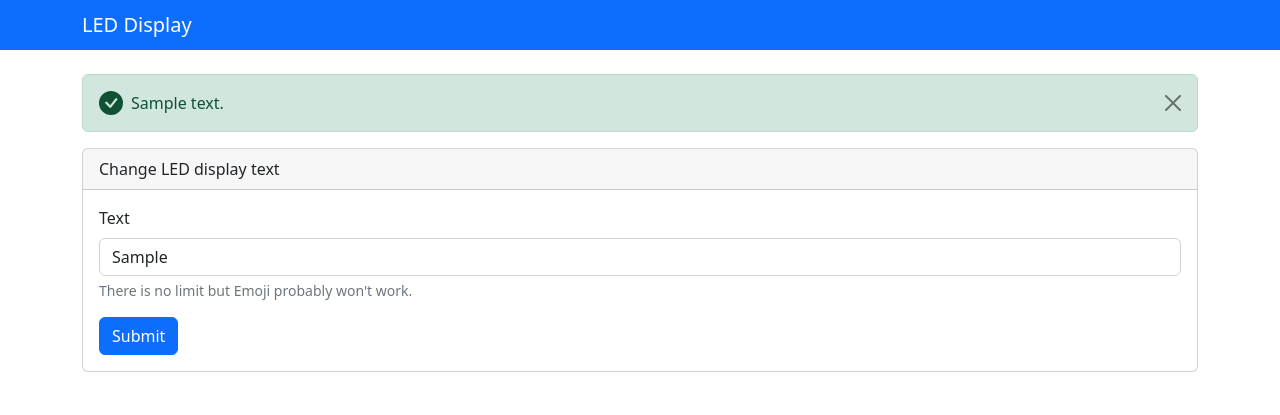
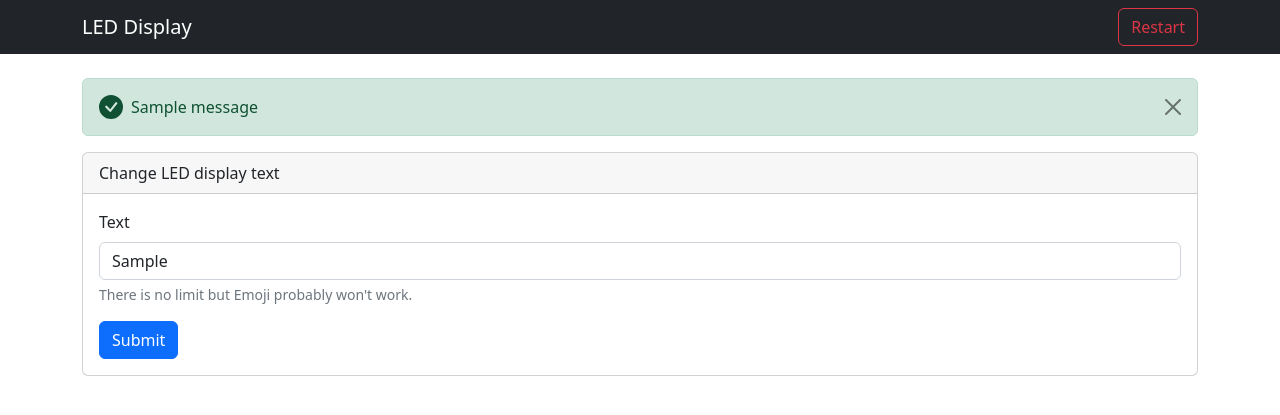
Before and after one commit to dwilson5817/led-display-interface, a Flask app: template templates/index.html in a window 1280 px wide. Shown: the top 415 px of the page. Run offline with Flask 2, Linux system fonts and the light colour scheme; the template is opened without the code that fills it: most values are stand-ins (such as "Sample title", 1, 10 or a date in 2020); one stand-in notice (Sample message) is shown.

Commit message:
Add service restart functionality
Expose an endpoint which allows display-led.service to be restarted.

```diff
--- a/main.py
+++ b/main.py
@@ -1,10 +1,17 @@
-from flask import Flask, render_template, request, redirect
+import subprocess
+from pathlib import Path
+
+from flask import Flask, render_template, request, redirect, flash
 
 app = Flask(__name__)
 
-@app.route('/', methods=["GET", "POST"])
+
+@app.route('/', methods=['GET', 'POST'])
 def index():
-    with open('/home/dylan/led_display.txt') as f:
+    filename = Path('../led_display.txt')
+    filename.touch(exist_ok=True)
+
+    with open(filename, 'r') as f:
         current_value = f.readline().rstrip('\n')
 
         if request.method == "POST":
@@ -13,14 +20,32 @@ def index():
             text = req.get("text")
 
             if not text:
-                return render_template('index.html', current_value=current_value, error_message="Message is empty")
+                flash('The message cannot be empty!', 'danger')
+                return redirect('/')
             else:
-                fw = open("/home/dylan/led_display.txt", "w")
+                fw = open(filename, 'w')
                 fw.write(text)
                 fw.close()
-                return render_template('index.html', current_value=text, success_message="Message saved!")
+                flash('The message was saved and will be displayed momentarily.', 'success')
+                return redirect('/')
 
         return render_template('index.html', current_value=current_value)
 
-if __name__ == "__main__":
+
+@app.route('/restart', methods=['GET'])
+def restart_controller():
+    command = subprocess.run(['systemctl', 'restart', 'led-display.service'])
+
+    if command.returncode:
+        flash('An error occurred: {}'.format(command.stderr), 'danger')
+        return redirect('/')
+    else:
+        flash('The controller systemd service was restarted successfully.  Output: {}'.format(command.stdout), 'success')
+        return redirect('/')
+
+
+if __name__ == '__main__':
+    app.secret_key = 'super secret key'
+    app.config['SESSION_TYPE'] = 'filesystem'
+
     app.run(host='0.0.0.0')
--- a/templates/index.html
+++ b/templates/index.html
@@ -9,43 +9,40 @@
 </head>
 
 <body>
-    <nav class="navbar navbar-dark bg-primary mb-4">
+    <nav class="navbar navbar-dark bg-dark mb-4">
         <div class="container">
             <span class="navbar-brand mb-0 h1">LED Display</span>
+
+            <div class="d-flex">
+                <a class="btn btn-outline-danger" href="/restart" role="button">Restart</a>
+            </div>
         </div>
     </nav>
 
     <div class="container">
-        {% if success_message is defined %}
+        {% with messages = get_flashed_messages(with_categories=true) %}
+        {% if messages %}
         <svg style="display: none;" xmlns="http://www.w3.org/2000/svg">
-            <symbol fill="currentColor" id="check-circle-fill" viewbox="0 0 16 16">
+            <symbol fill="currentColor" id="success" viewbox="0 0 16 16">
                 <path d="M16 8A8 8 0 1 1 0 8a8 8 0 0 1 16 0zm-3.97-3.03a.75.75 0 0 0-1.08.022L7.477 9.417 5.384 7.323a.75.75 0 0 0-1.06 1.06L6.97 11.03a.75.75 0 0 0 1.079-.02l3.992-4.99a.75.75 0 0 0-.01-1.05z"></path>
             </symbol>
-        </svg>
-
-        <div class="alert alert-success alert-dismissible d-flex align-items-center fade show" role="alert">
-            <svg aria-label="Success:" class="bi flex-shrink-0 me-2" height="24" role="img" width="24">
-            <use xlink:href="#check-circle-fill"></use></svg>
-            <div>
-                {{ success_message }}
-            </div>
-            <button aria-label="Close" class="btn-close" data-bs-dismiss="alert" type="button"></button>
-        </div>
-        {% endif %} {% if error_message is defined %}
-        <svg style="display: none;" xmlns="http://www.w3.org/2000/svg">
-            <symbol fill="currentColor" id="exclamation-triangle-fill" viewbox="0 0 16 16">
+            <symbol fill="currentColor" id="danger" viewbox="0 0 16 16">
                 <path d="M8.982 1.566a1.13 1.13 0 0 0-1.96 0L.165 13.233c-.457.778.091 1.767.98 1.767h13.713c.889 0 1.438-.99.98-1.767L8.982 1.566zM8 5c.535 0 .954.462.9.995l-.35 3.507a.552.552 0 0 1-1.1 0L7.1 5.995A.905.905 0 0 1 8 5zm.002 6a1 1 0 1 1 0 2 1 1 0 0 1 0-2z"></path>
             </symbol>
         </svg>
 
-        <div class="alert alert-danger alert-dismissible d-flex align-items-center fade show" role="alert">
-            <svg aria-label="Danger:" class="bi flex-shrink-0 me-2" height="24" role="img" width="24">
-            <use xlink:href="#exclamation-triangle-fill"></use></svg>
+        {% for category, message in messages %}
+        <div class="alert alert-{{ category }} alert-dismissible d-flex align-items-center fade show" role="alert">
+            <svg aria-label="{{ category }}:" class="bi flex-shrink-0 me-2" height="24" role="img" width="24">
+            <use xlink:href="#{{ category }}"></use></svg>
             <div>
-                {{ error_message }}
-            </div><button aria-label="Close" class="btn-close" data-bs-dismiss="alert" type="button"></button>
+                {{ message }}
+            </div>
+            <button aria-label="Close" class="btn-close" data-bs-dismiss="alert" type="button"></button>
         </div>
+        {% endfor %}
         {% endif %}
+        {% endwith %}
 
         <div class="card">
             <div class="card-header">
```
